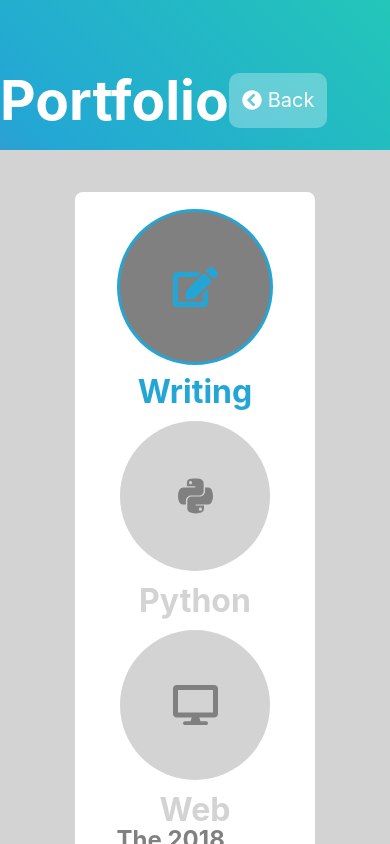
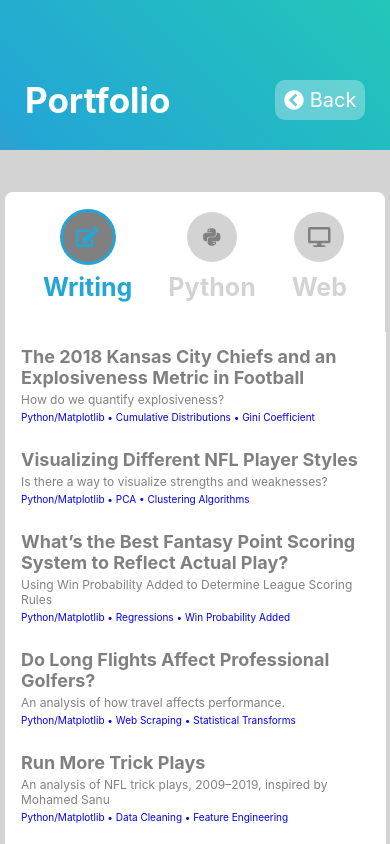
Before and after one commit to btatkinson/portfolio, a React (Create React App) app: page /portfolio in a window 390 px wide. Built offline with nearby package versions, Linux system fonts and the light colour scheme.

Commit message:
portfolio is mobile compatible now

```diff
--- a/src/components/components/ProjectItem.js
+++ b/src/components/components/ProjectItem.js
@@ -20,6 +20,9 @@ class ProjectItem extends Component {
             <div className='pt-wrapper pi-pad'>
               <h2>{this.props.info.title}</h2>
               <p>{this.props.info.subtitle}</p>
+              <div className='m-proj-skills'>
+                <p>{this.props.info.skill1} • {this.props.info.skill2} • {this.props.info.skill3}</p>
+              </div>
             </div>
           </div>
           <div className='proj-skills pi-pad'>
--- a/src/styles/Header.scss
+++ b/src/styles/Header.scss
@@ -1,3 +1,43 @@
+@media all and (min-width: 0px) and (max-width: 768px) {
+  .header{
+    height:150px;
+    width:100%;
+    display: flex;
+    align-items: flex-end;
+    justify-content: flex-end;
+    background: linear-gradient(45deg, #ee7752, #e73c7e, #23a6d5, #23d5ab);
+    background-size: 400% 400%;
+    animation: gradientBG1 3s forwards;
+  }
+
+  .hd-title{
+    font-size: 35px !important;
+  }
+  .hd-link{
+    display: flex;
+    justify-content: center;
+    align-items: center;
+    padding: 7.5px !important;
+    height: 25px !important;
+    width: 75px !important;
+    border-radius: 10px !important;
+    margin-left:auto !important;
+    margin-right:25px !important;
+  }
+
+  .hd-link:active{
+    opacity: 0 !important;
+  }
+  .hd-link:focus{
+    opacity: 0 !important;
+  }
+  .title-group{
+    margin-left: 25px !important;
+  }
+}
+
+/////////////// End Header Styles ///////////////
+
 .header{
   height:150px;
   width:100%;
--- a/src/styles/OptionButton.scss
+++ b/src/styles/OptionButton.scss
@@ -1,5 +1,24 @@
 @import './colors.scss';
 
+
+@media all and (min-width: 0px) and (max-width: 768px) {
+  .OB-container{
+    margin-left: auto !important;
+    margin-right: auto !important;
+  }
+  .OptionText{
+    font-size: 25px !important;
+  }
+  .OptionButton{
+    border-radius: 50%;
+    background-color: $lgrey;
+    width: 50px !important;
+    height:50px !important;
+    margin-left:auto !important;
+    margin-right:auto !important;
+    font-size: 20px !important;
+  }
+}
 
 $borderWidth: 3px;
 
--- a/src/styles/Portfolio.scss
+++ b/src/styles/Portfolio.scss
@@ -1,4 +1,16 @@
 @import './_colors.scss';
+
+
+// for tablets and smaller
+@media all and (min-width: 0px) and (max-width: 768px) {
+  .portfolio-body{
+    border-radius: 10px;
+    margin-top:40px;
+    margin-bottom:40px;
+    margin-left: 5px !important;
+    margin-right: 5px!important;
+  }
+}
 
 
 .portfolio{
--- a/src/styles/ProjectItem.scss
+++ b/src/styles/ProjectItem.scss
@@ -1,4 +1,49 @@
 @import './_colors.scss';
+
+// for tablets and smaller
+@media all and (min-width: 0px) and (max-width: 768px) {
+
+.project-item{
+  flex-wrap: wrap;
+  justify-content: center !important;
+  align-items: flex-start !important;
+}
+
+.project-item{
+  padding:8px 4px !important;
+}
+.proj-icon{
+  display: none !important;
+}
+.proj-skills{
+  display: none !important;
+}
+.proj-title{
+  font-size: 12px !important;
+  width: 100% !important;
+  height: auto !important;
+}
+
+.m-proj-skills{
+  display: flex !important;
+  font-size: 10px !important;
+  margin: 0px 4px !important;
+}
+.m-proj-skills>p{
+  margin: 2px 0px !important;
+}
+
+.pt-wrapper>h2{
+  margin:4px !important;
+}
+.pt-wrapper>p{
+  margin:2px 4px  !important;
+}
+.project-item-container{
+  height: auto !important;
+}
+
+}
 
 .project-item-container{
   width:99.75%;
@@ -75,6 +120,10 @@
   margin-top:4px;
 }
 
+.m-proj-skills{
+  display: none;
+}
+
 .pi-pad{
   padding-left: 4px;
   padding-right: 4px;
```
